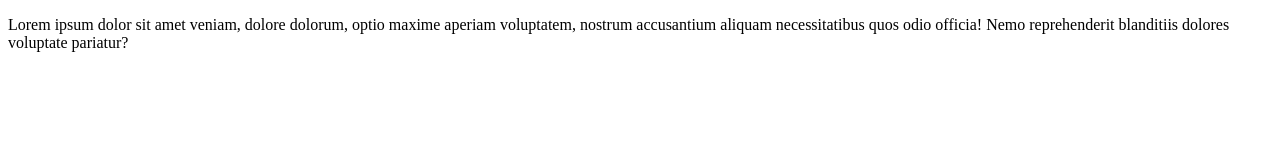
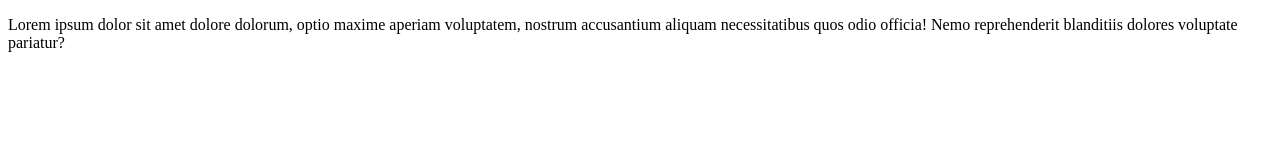
Before and after one commit to M-Rst/Final, a plain HTML site: page index.html in a window 1280 px wide. Drawn offline with Linux system fonts and the light colour scheme.

Commit message:
taghir kard14021201

```diff
--- a/index.html
+++ b/index.html
@@ -12,7 +12,7 @@
 </head>
 <body>
     <header>
-        <p>Lorem ipsum dolor sit amet  veniam, dolore dolorum, optio maxime aperiam voluptatem, nostrum accusantium aliquam necessitatibus quos odio officia! Nemo reprehenderit blanditiis dolores voluptate pariatur?</p>
+        <p>Lorem ipsum dolor sit amet dolore dolorum, optio maxime aperiam voluptatem, nostrum accusantium aliquam necessitatibus quos odio officia! Nemo reprehenderit blanditiis dolores voluptate pariatur?</p>
     </header>
 </body>
 </html>
```
